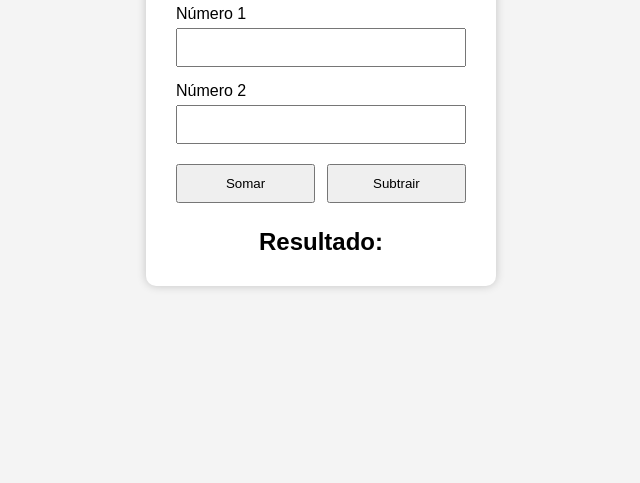
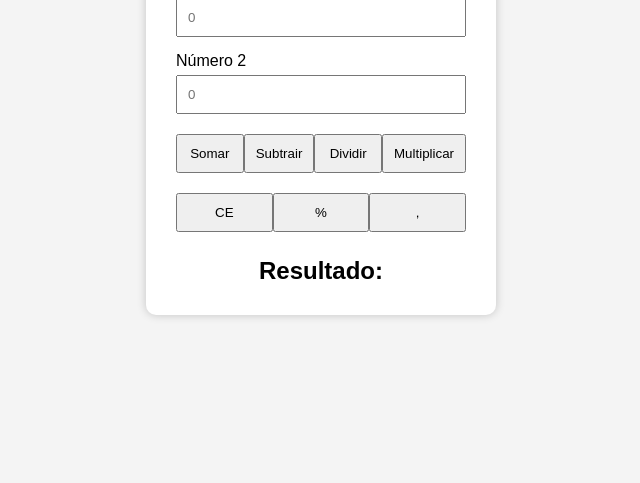
Before and after one commit to faquinetti/projeto-calculadora, a plain HTML site: page index.html in a window 1280 px wide. Shown: the part 317-800 px from the top of the page, without its empty margins (319-959 px from the left). Drawn offline with Linux system fonts and the light colour scheme.

Commit message:
Update index.html

```diff
--- a/index.html
+++ b/index.html
@@ -1,14 +1,11 @@
 <!DOCTYPE html>
-<html lang="pt-BR">
-
+<html lang="pt-br">
 <head>
-    <meta charset="UTF-8">
-    <meta name="viewport" content="width=device-width, initial-scale=1.0">
-    <title>Calculadora Multifuncional</title>
-
-    <link rel="stylesheet" href="style.css">
+  <meta charset="UTF-8">
+  <meta name="viewport" content="width=device-width, initial-scale=1.0">
+  <title>Calculadora Multifuncional</title>
+  <link rel="stylesheet" href="style.css">
 </head>
-
 <body>
 
     <div class="calculadora">
@@ -16,14 +13,22 @@
         <h1>Calculadora Multifuncional</h1>
 
         <label>Número 1</label>
-        <input type="number" id="numero1">
+        <input type="text" inputmode="decimal" id="numero1" placeholder="0" onfocus="definirCampoAtivo(this)">
 
         <label>Número 2</label>
-        <input type="number" id="numero2">
+        <input type="text" inputmode="decimal" id="numero2" placeholder="0" onfocus="definirCampoAtivo(this)">
 
         <div class="botoes">
             <button onclick="somar()">Somar</button>
             <button onclick="subtrair()">Subtrair</button>
+            <button onclick="dividir()">Dividir</button>
+            <button onclick="multiplicar()">Multiplicar</button>
+        </div>
+
+        <div class="botoes botoes-extra">
+            <button class="btn-extra" onclick="limparTudo()">CE</button>
+            <button class="btn-extra" onclick="porcentagem()">%</button>
+            <button class="btn-extra" onclick="adicionarVirgula()">,</button>
         </div>
 
         <h2 id="resultado">
@@ -35,5 +40,4 @@
     <script src="script.js"></script>
 
 </body>
-
 </html>
```
